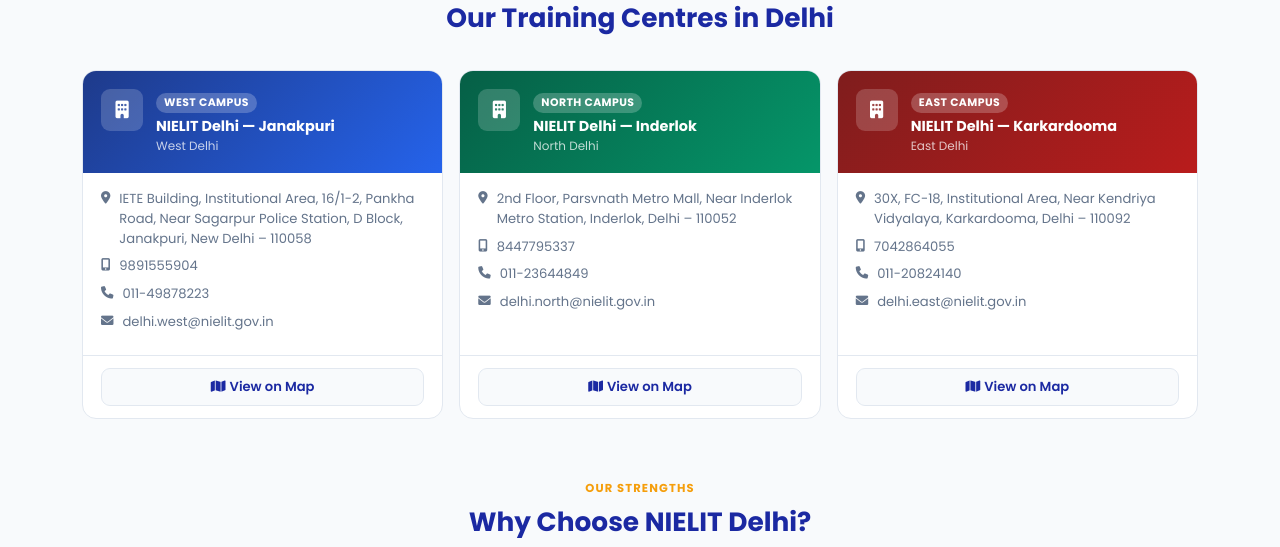
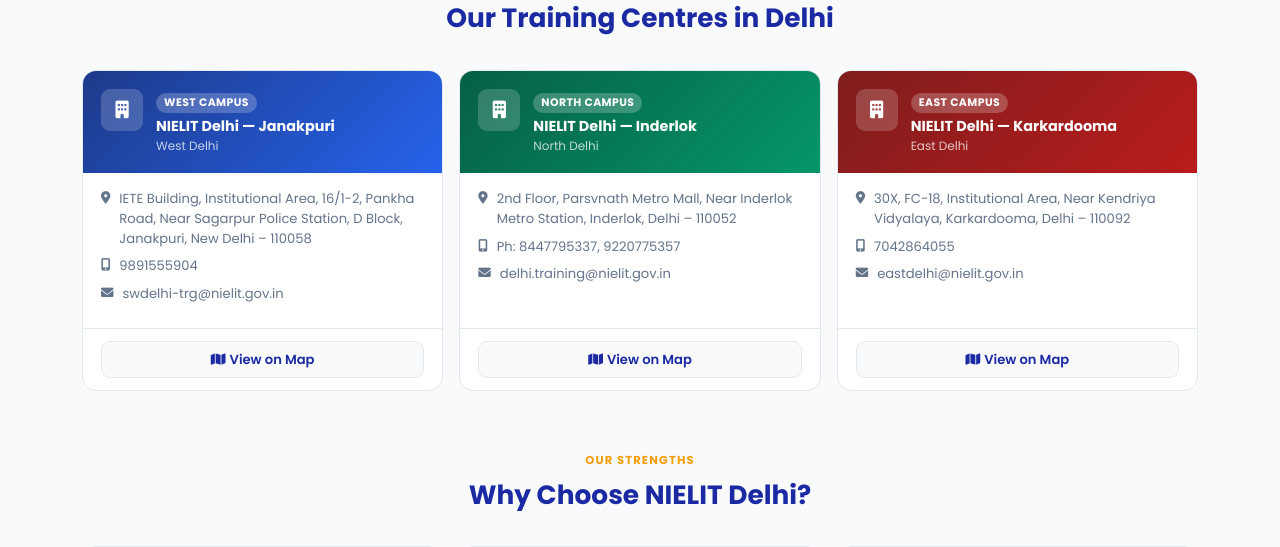
Before and after one commit to piyush1205nielit/webinarnielit, a Django app: page / in a window 1280 px wide. Shown: the part 825-1372 px from the top of the page. Run offline with Django 5.2, Linux system fonts and the light colour scheme; data that the repository does not hold is empty; some libraries are stand-ins or nearby versions.

Commit message:
5th June - 3

```diff
--- a/course/templates/course/centre_list.html
+++ b/course/templates/course/centre_list.html
@@ -12,7 +12,6 @@
             <i class="fas fa-plus me-2"></i>Add New Center
         </a>
     </div>
-
     <div class="row g-4">
         {% for centre in centres %}
         <div class="col-md-6 col-lg-4">
--- a/public/templates/public/contact.html
+++ b/public/templates/public/contact.html
@@ -243,7 +243,6 @@
                                 <span>+91-11-12345678<br>+91-11-87654321</span>
                             </div>
                         </div>
-
                         <div class="info-item">
                             <div class="info-icon"><i class="fas fa-envelope"></i></div>
                             <div class="info-text">
--- a/public/templates/public/home.html
+++ b/public/templates/public/home.html
@@ -337,7 +337,6 @@
         </div>
     </div>
 </section>
-
 <!-- ── Training Centres ───────────────────────────── -->
 <section class="home-section-alt">
     <div class="container">
@@ -346,7 +345,6 @@
             <h2 class="section-title">Our Training Centres in Delhi</h2>
         </div>
         <div class="row g-3">
-
             <!-- West -->
             <div class="col-md-6 col-lg-4">
                 <div class="centre-card">
@@ -361,8 +359,8 @@
                     <div class="centre-card-body">
                         <div class="centre-detail"><i class="fas fa-map-marker-alt"></i><span>IETE Building, Institutional Area, 16/1-2, Pankha Road, Near Sagarpur Police Station, D Block, Janakpuri, New Delhi – 110058</span></div>
                         <div class="centre-detail"><i class="fas fa-mobile-alt"></i><span>9891555904</span></div>
-                        <div class="centre-detail"><i class="fas fa-phone"></i><span>011-49878223</span></div>
-                        <div class="centre-detail"><i class="fas fa-envelope"></i><span>delhi.west@nielit.gov.in</span></div>
+                        <!-- <div class="centre-detail"><i class="fas fa-phone"></i><span>011-49878223</span></div> -->
+                        <div class="centre-detail"><i class="fas fa-envelope"></i><span>swdelhi-trg@nielit.gov.in</span></div>
                     </div>
                     <div class="centre-card-footer">
                         <a href="https://maps.app.goo.gl/TbBMGAVEoUeZagH36" target="_blank" rel="noopener" class="btn-map">
@@ -371,7 +369,6 @@
                     </div>
                 </div>
             </div>
-
             <!-- North -->
             <div class="col-md-6 col-lg-4">
                 <div class="centre-card">
@@ -385,9 +382,9 @@
                     </div>
                     <div class="centre-card-body">
                         <div class="centre-detail"><i class="fas fa-map-marker-alt"></i><span>2nd Floor, Parsvnath Metro Mall, Near Inderlok Metro Station, Inderlok, Delhi – 110052</span></div>
-                        <div class="centre-detail"><i class="fas fa-mobile-alt"></i><span>8447795337</span></div>
-                        <div class="centre-detail"><i class="fas fa-phone"></i><span>011-23644849</span></div>
-                        <div class="centre-detail"><i class="fas fa-envelope"></i><span>delhi.north@nielit.gov.in</span></div>
+                        <div class="centre-detail"><i class="fas fa-mobile-alt"></i><span>Ph: 8447795337, 9220775357 </span></div>
+                        <!-- <div class="centre-detail"><i class="fas fa-phone"></i><span>011-23644849</span></div> -->
+                        <div class="centre-detail"><i class="fas fa-envelope"></i><span>delhi.training@nielit.gov.in</span></div>
                     </div>
                     <div class="centre-card-footer">
                         <a href="https://maps.app.goo.gl/HT8DrahpXQBu9Rwb6" target="_blank" rel="noopener" class="btn-map">
@@ -396,7 +393,6 @@
                     </div>
                 </div>
             </div>
-
             <!-- East -->
             <div class="col-md-6 col-lg-4">
                 <div class="centre-card">
@@ -410,9 +406,9 @@
                     </div>
                     <div class="centre-card-body">
                         <div class="centre-detail"><i class="fas fa-map-marker-alt"></i><span>30X, FC-18, Institutional Area, Near Kendriya Vidyalaya, Karkardooma, Delhi – 110092</span></div>
-                        <div class="centre-detail"><i class="fas fa-mobile-alt"></i><span>7042864055</span></div>
-                        <div class="centre-detail"><i class="fas fa-phone"></i><span>011-20824140</span></div>
-                        <div class="centre-detail"><i class="fas fa-envelope"></i><span>delhi.east@nielit.gov.in</span></div>
+                        <div class="centre-detail"><i class="fas fa-mobile-alt"></i><span>7042864055 </span></div>
+                        <!-- <div class="centre-detail"><i class="fas fa-phone"></i><span>011-20824140</span></div> -->
+                        <div class="centre-detail"><i class="fas fa-envelope"></i><span>eastdelhi@nielit.gov.in</span></div>
                     </div>
                     <div class="centre-card-footer">
                         <a href="https://maps.app.goo.gl/th38J68p3cbECNYP9" target="_blank" rel="noopener" class="btn-map">
@@ -425,7 +421,6 @@
         </div>
     </div>
 </section>
-
 <!-- ── Why NIELIT ─────────────────────────────────── -->
 <section class="home-section">
     <div class="container">
@@ -480,11 +475,6 @@
     </div>
 </section>
 
-
-
 <!-- ── SOCIAL MEDIA SECTION ─────────────────────────────── -->
 {% include 'public/includes/social_media.html' %}
-
-
-
 {% endblock %}
--- a/public/templates/public/includes/social_media.html
+++ b/public/templates/public/includes/social_media.html
@@ -58,7 +58,6 @@
                 </span>
 
             </a>
-
             <!-- Instagram -->
             <a href="https://www.instagram.com/nielit_delhi_official/"
                target="_blank"
```
Also changed, not shown: course/templates/course/course_card.html (+0 -28 lines).
